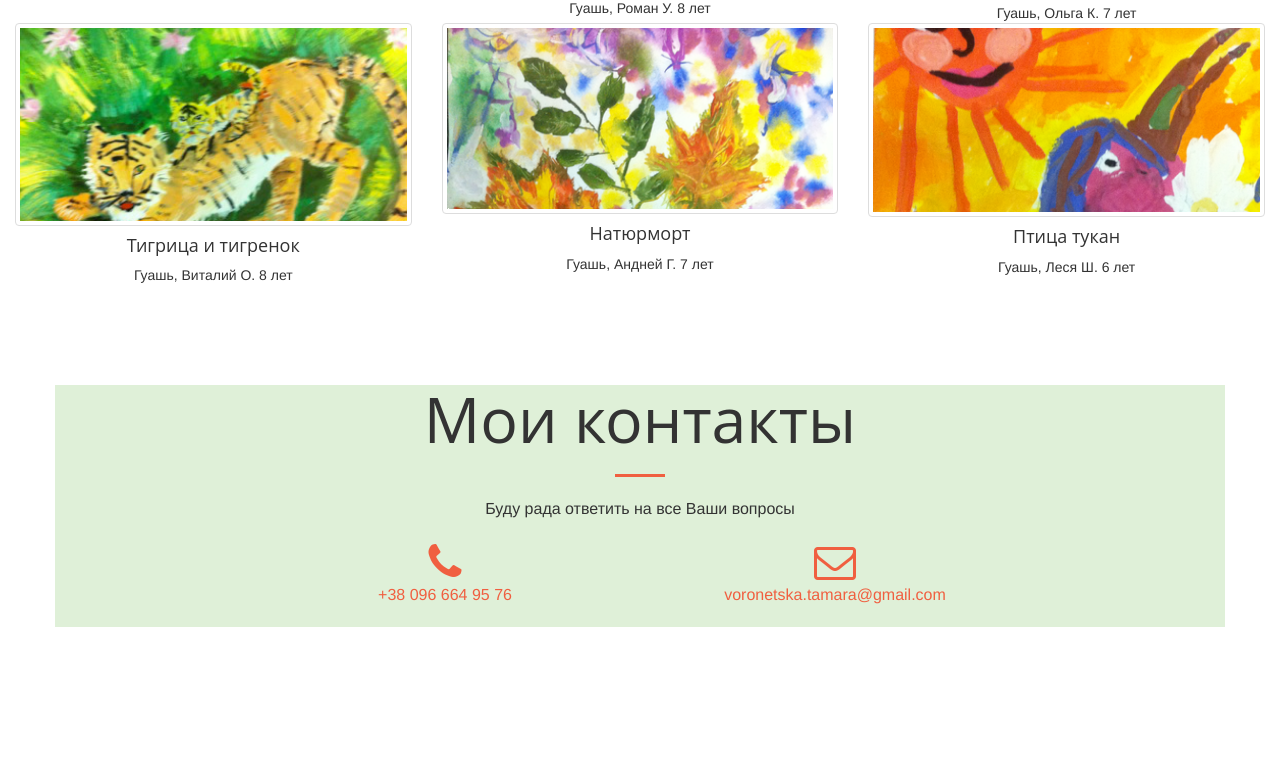
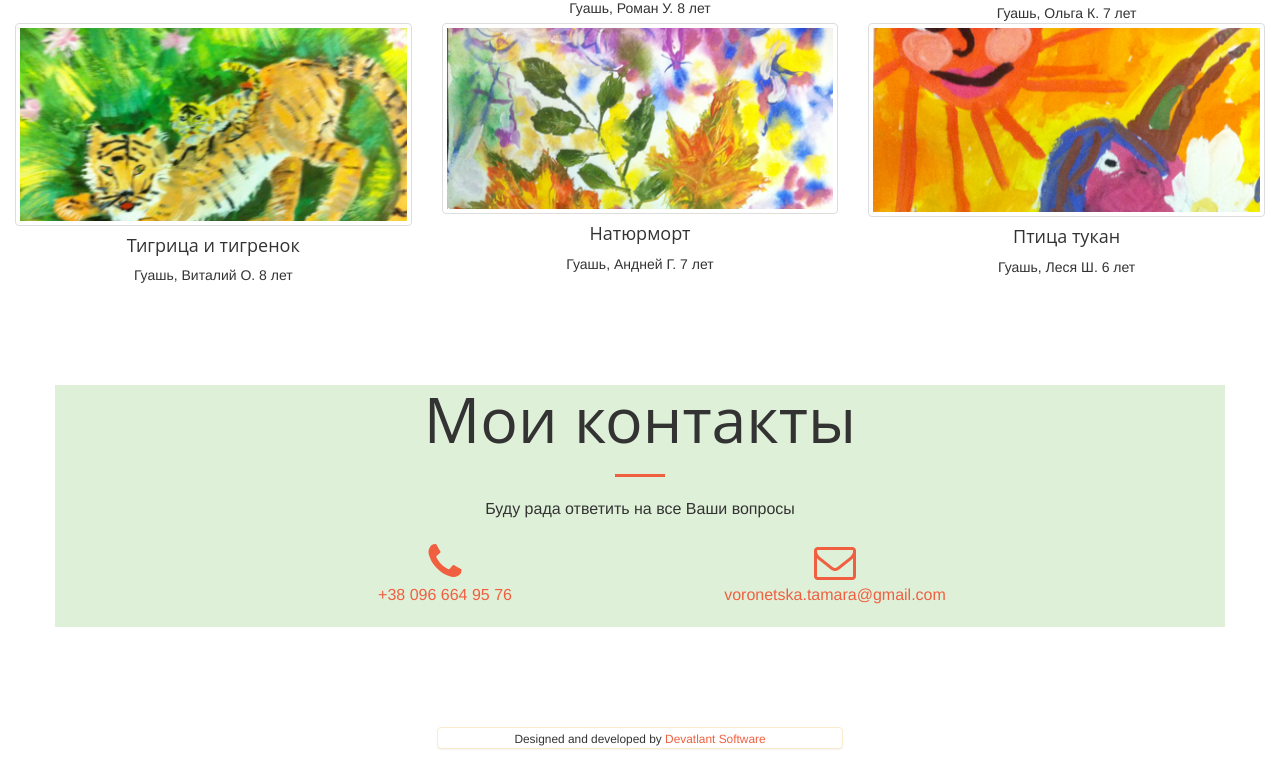
Before and after one commit to yev/risovanie, a plain HTML site: page index.html in a window 1280 px wide. Shown: the part 3036-3805 px from the top of the page. Before the commit the page ends 3763 px from the top, so only its background shows below. Drawn offline with Linux system fonts and the light colour scheme.

Commit message:
add devatlant link

```diff
--- a/index.html
+++ b/index.html
@@ -434,6 +434,13 @@
 
     </script>
 
+    <footer>
+        <div class="row">
+            <div class="col-md-4 col-md-offset-4 text-center">
+                <div class="panel panel-warning"><small>Designed and developed by <a href="http://devatlant.com" title="devatlant main page">Devatlant Software</a></small></div>
+            </div>
+        </div>
+    </footer>
 </body>
 
 </html>
```
